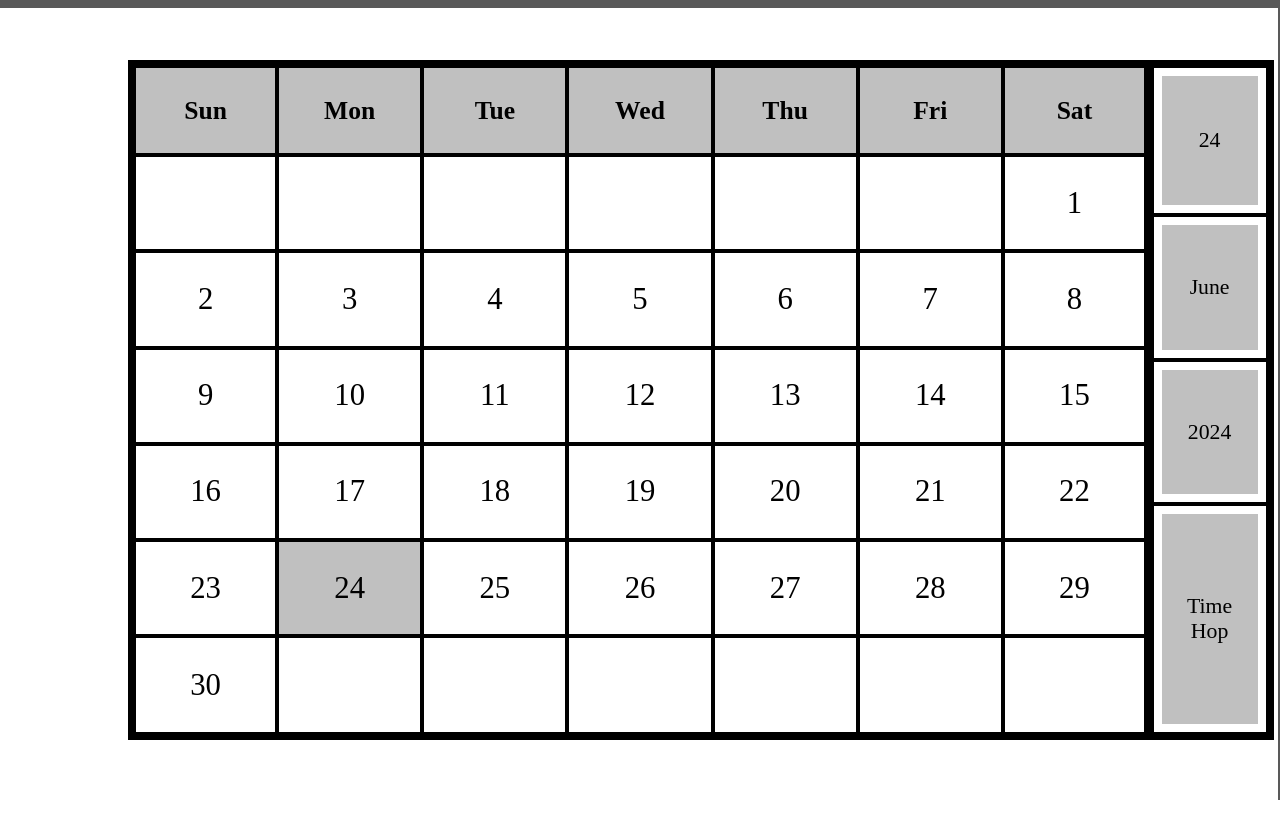
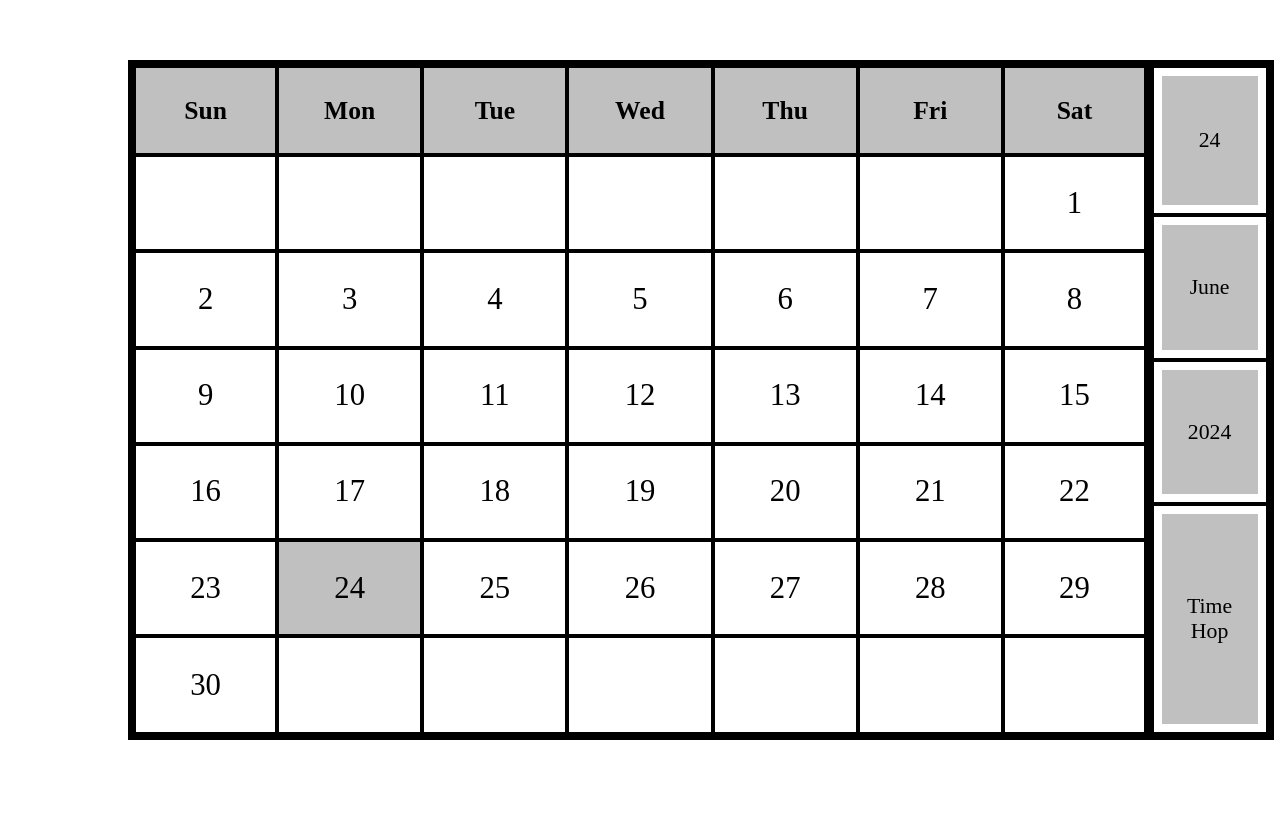
Before and after one commit to abelgeorgeantony/justacalendar, a website: page calendar.html in a window 1280 px wide. Before the commit the page ends 816 px from the top, so only its background shows below. Drawn offline with Linux system fonts and the light colour scheme.

Commit message:
some edit

```diff
--- a/calendar.css
+++ b/calendar.css
@@ -13,11 +13,13 @@ body {
   display: flex;
 }
 #tablescontainer {
-  width: 100vw;
-  height: 100vh;
+  width: 111vw;
+  height: 111vh;
   background-color: rgb(255, 255, 255);
-  margin-left: -10px;
-  margin-right: -10px;
+  margin-left: -8px;
+  margin-right: -8px;
+  margin-top: -8px;
+  margin-bottom: -8px;
 }
 
 
--- a/popups.css
+++ b/popups.css
@@ -22,13 +22,17 @@
     justify-content: center;
     align-items: center;
     flex-direction: column;
-    background-color: rgba(0, 0, 0, 0.650);
-    color: rgb(255, 255, 255);
+    background-color: rgba(15, 121, 140, 0.65);
+    color: rgb(255, 221, 180);
 }
 #loadingtext {
-    font-size: 5vw;
+    font-size: 7vw;
     margin-top: -1%;
     margin-bottom: -1%;
+}
+#loadingcontainer h1 {
+    -webkit-text-stroke: 2px black;
+    font-size: 4vw;
 }
 
 
@@ -154,6 +158,9 @@
     }
 
     #loadingtext {
-        font-size: 8vh;
+        font-size: 15vh;
+    }
+    #loadingcontainer h1 {
+        font-size: 7vh;
     }
 }
```
